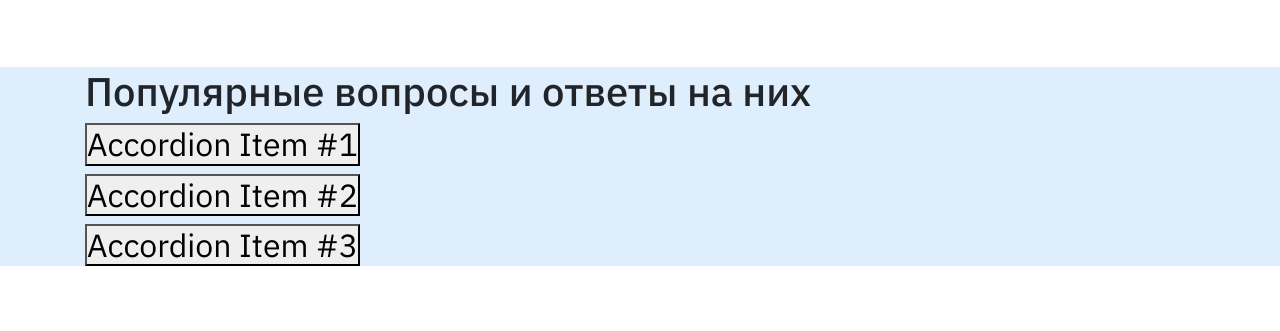
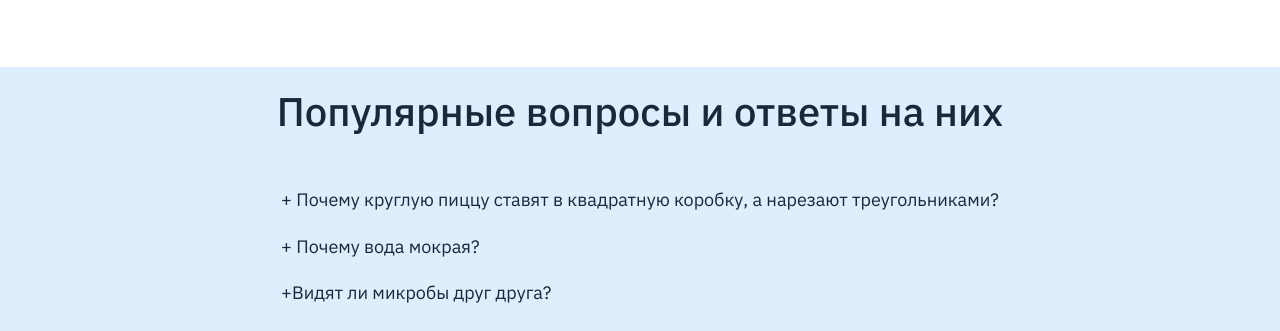
Before and after one commit to Mark2404/SIGNY, a plain HTML site: page index.html in a window 1280 px wide. Shown: the part 4021-4352 px from the top of the page. Before the commit the page ends 4295 px from the top, so only its background shows below. Drawn offline with nearby package versions, Linux system fonts and the light colour scheme.

Commit message:
accardion done

```diff
--- a/index.html
+++ b/index.html
@@ -350,23 +350,24 @@
         </a>
     </div>
     <div class="accardion-sec">
-        <div class="container">
+        <div class="container accardion">
             <h1>Популярные вопросы и ответы на них</h1>
             <div class="accardion-sec">
+                <div class="acardion-pos d-flex align-items-center justify-content-center">
                     <div class="accordion accordion-flush" id="accordionFlushExample">
                         <div class="accordion-item">
                             <h2 class="accordion-header">
                                 <button class="accordion-button collapsed" type="button" data-bs-toggle="collapse"
                                     data-bs-target="#flush-collapseOne" aria-expanded="false"
                                     aria-controls="flush-collapseOne">
-                                Accordion Item #1
+                                    + Почему круглую пиццу ставят в квадратную коробку, а нарезают треугольниками?
                                 </button>
                             </h2>
                             <div id="flush-collapseOne" class="accordion-collapse collapse"
                                 data-bs-parent="#accordionFlushExample">
-                            <div class="accordion-body">Placeholder content for this accordion, which is intended to
-                                demonstrate the <code>.accordion-flush</code> class. This is the first item's accordion
-                                body.</div>
+                                <div class="accordion-body">- Потому что делают ее без соблюдения технологических
+                                    процессов.
+                                </div>
                             </div>
                         </div>
                         <div class="accordion-item">
@@ -374,14 +375,13 @@
                                 <button class="accordion-button collapsed" type="button" data-bs-toggle="collapse"
                                     data-bs-target="#flush-collapseTwo" aria-expanded="false"
                                     aria-controls="flush-collapseTwo">
-                                Accordion Item #2
+                                    + Почему вода мокрая?
                                 </button>
                             </h2>
                             <div id="flush-collapseTwo" class="accordion-collapse collapse"
                                 data-bs-parent="#accordionFlushExample">
-                            <div class="accordion-body">Placeholder content for this accordion, which is intended to
-                                demonstrate the <code>.accordion-flush</code> class. This is the second item's accordion
-                                body. Let's imagine this being filled with some actual content.</div>
+                                <div class="accordion-body">- Потому что делают ее без соблюдения технологических
+                                    процессов.</div>
                             </div>
                         </div>
                         <div class="accordion-item">
@@ -389,20 +389,17 @@
                                 <button class="accordion-button collapsed" type="button" data-bs-toggle="collapse"
                                     data-bs-target="#flush-collapseThree" aria-expanded="false"
                                     aria-controls="flush-collapseThree">
-                                Accordion Item #3
+                                    +Видят ли микробы друг друга?
                                 </button>
                             </h2>
                             <div id="flush-collapseThree" class="accordion-collapse collapse"
                                 data-bs-parent="#accordionFlushExample">
-                            <div class="accordion-body">Placeholder content for this accordion, which is intended to
-                                demonstrate the <code>.accordion-flush</code> class. This is the third item's accordion
-                                body. Nothing more exciting happening here in terms of content, but just filling up the
-                                space to make it look, at least at first glance, a bit more representative of how this
-                                would look in a real-world application.</div>
+                                <div class="accordion-body">- Потому что делают ее без соблюдения технологических
+                                    процессов.</div>
                             </div>
                         </div>
                     </div>
-
+                </div>
             </div>
         </div>
 
--- a/styles/_main-page.scss
+++ b/styles/_main-page.scss
@@ -559,4 +559,35 @@ nav {
 .accardion-sec {
     background-color: #deeefc;
 
+
 }
+
+.accardion {
+    padding: 20px 0;
+
+    h1 {
+        font-family: var(--font3);
+        font-weight: 500;
+        font-size: 40px;
+        line-height: 120%;
+        text-align: center;
+        color: rgba(6, 18, 36, 0.9);
+        margin-bottom: 40px;
+    }
+
+
+}
+
+.accordion-button {
+    border: none;
+    background-color: transparent;
+    font-family: var(--font-family);
+    font-weight: 400;
+    font-size: 18px;
+    line-height: 122%;
+    color: rgba(6, 18, 36, 0.9);
+}
+
+.collapsed {
+    border: none;
+}
```
Also changed, not shown: styles/main.css, 1 other file. Lines whose indentation alone changed are shown as unchanged.
